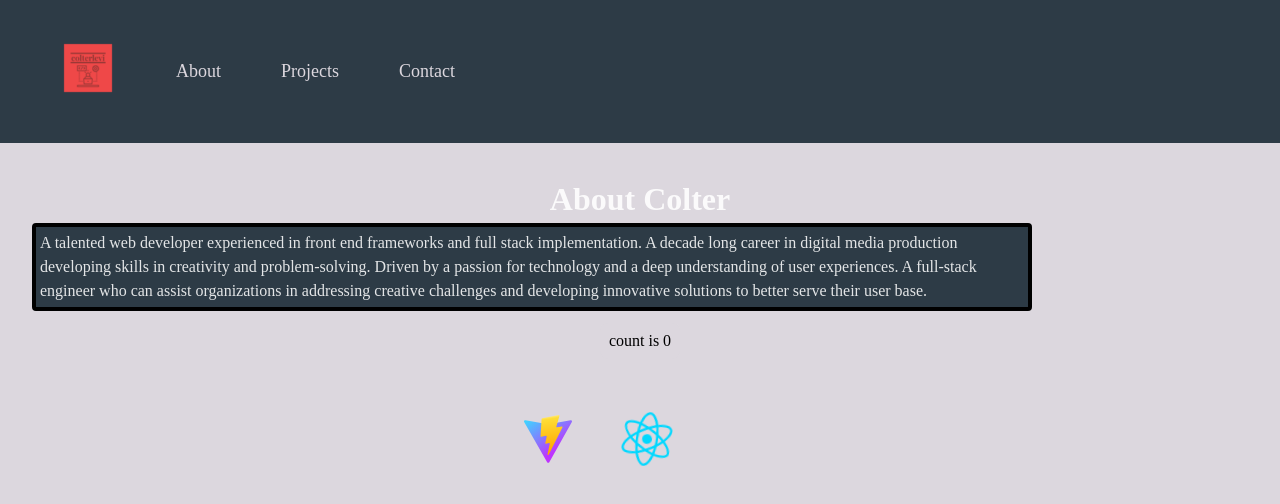
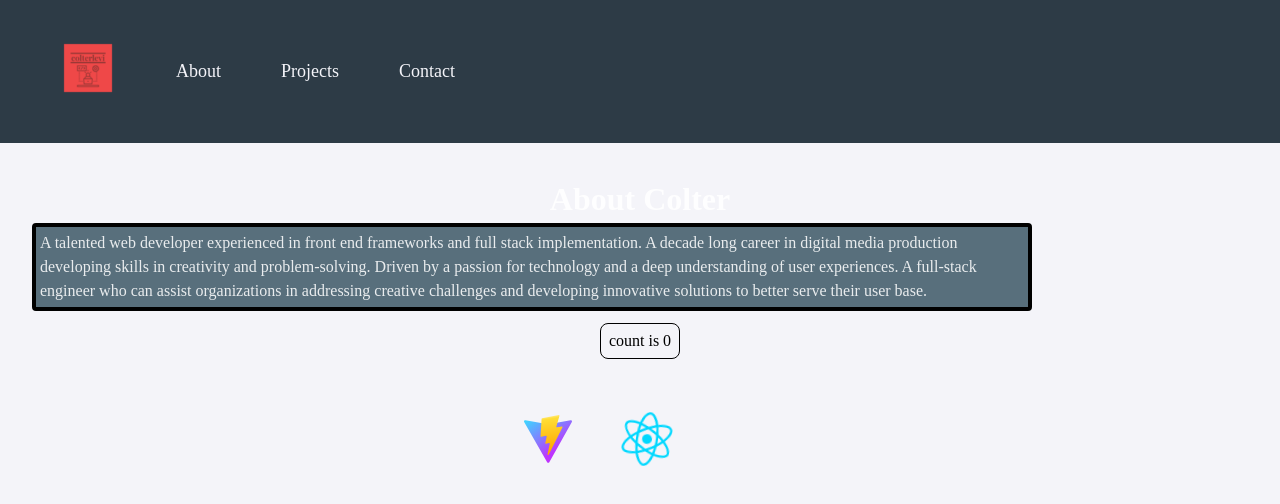
Before and after one commit to colterlevi/colterlevi_com, a React (Vite) app: page /about in a window 1280 px wide. Shown: the top 504 px of the page. Built offline with nearby package versions, Linux system fonts and the light colour scheme; a web font is replaced by a local one.

Commit message:
css pallet change

```diff
--- a/src/App.css
+++ b/src/App.css
@@ -1,3 +1,7 @@
+body {
+  background-color: #F4F4F9;
+}
+
 .logo {
   height: 6em;
   padding: 1.5em;
@@ -38,19 +42,19 @@
 
 button {
   border-radius: 8px;
-  border: 1px solid transparent;
+  border: 1px solid black;
   padding: 0.6em 1.2em;
   font-size: 1em;
   font-weight: 500;
   font-family: inherit;
-  background-color: #DCD7DE;
+  background-color: #F4F4F9;
   cursor: pointer;
   transition: border-color 0.25s;
 }
 
 button:hover {
-  border-color: #590209;
-  background-color: #2D3B46;
+  background-color: #B8DBD9;
+  border-color: #586F7C;
 }
 
 button:focus,
@@ -63,7 +67,6 @@ h1 {
 }
 
 .main-card {
-  font-family: plantagenet;
   margin: 1rem;
 }
 
@@ -80,7 +83,7 @@ h1 {
 .subcard {
   max-width: 1000px;
   text-align: left;
-  background-color: #2D3B46;
+  background-color: #586F7C;
   border: solid 0.25rem;
   border-color: black;
   border-radius: 0.25rem;
--- a/src/components/styles/Navbar.module.css
+++ b/src/components/styles/Navbar.module.css
@@ -9,6 +9,7 @@ ul {
 }
 
 .header {
+    text-align: right;
     font-family: tengwar;
     background-color: #2D3B46;
     padding: 10px 20px;
@@ -23,7 +24,7 @@ ul {
 
 .navLink {
     text-decoration: none;
-    color: #DCD7DE;
+    color: #F4F4F9;
     font-size: 18px;
 }
 .navLink:hover {
--- a/src/index.css
+++ b/src/index.css
@@ -1,11 +1,11 @@
 :root {
-    font-family: Inter, system-ui, Avenir, Helvetica, Arial, sans-serif;
+    font-family: plantagenet;
     line-height: 1.5;
     font-weight: 400;
 
     color-scheme: light dark;
     color: rgba(255, 255, 255, 0.87);
-    background-color: #DCD7DE;
+    background-color: #F4F4F9;
 
     font-synthesis: none;
     text-rendering: optimizeLegibility;
```
